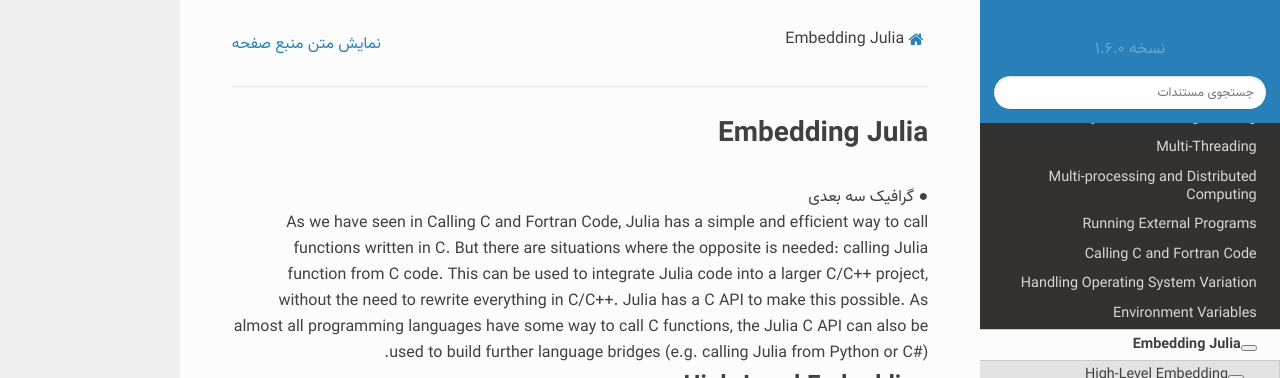
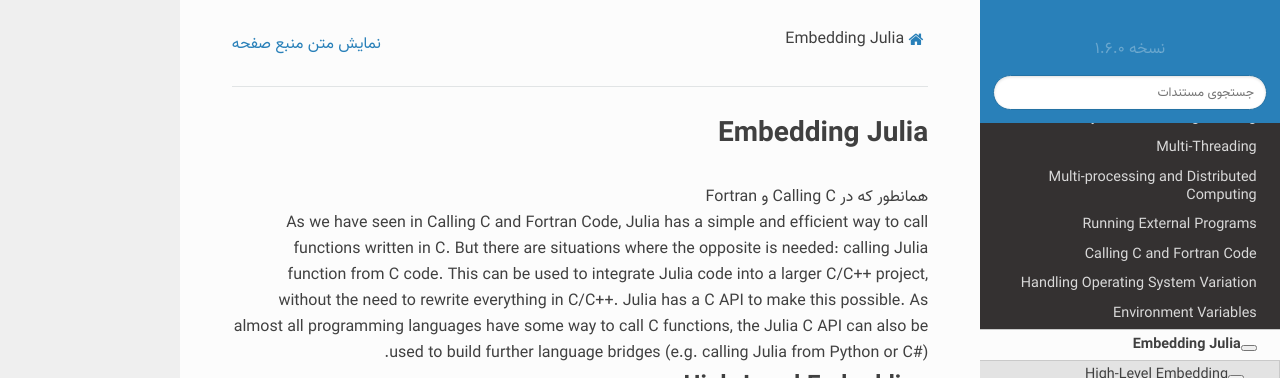
Before and after one commit to AppliedLinearAlgebra-Sharif/julia-docs, a Sphinx documentation site: the page built from docs/manual/embedding.md, in a window 1280 px wide and 900 px high. Shown: the top 378 px of the window. Built offline with Sphinx 7.4.7 and the Read the Docs theme 2.0.0, drawn with Linux system fonts in a browser that asks for light colours; pages that are not in the unit, such as notebooks, are missing from menus.

Commit message:
Create embedding.md

```diff
--- a/docs/manual/embedding.md
+++ b/docs/manual/embedding.md
@@ -1,5 +1,5 @@
 # Embedding Julia
-<div dir="rtl"> &#9679; گرافیک سه بعدی  </div>
+<div dir="rtl"> همانطور که در Calling C و Fortran   </div>
 As we have seen in Calling C and Fortran Code, Julia has a simple and efficient way to
 call functions written in C. But there are situations where the opposite is needed: calling Julia
 function from C code. This can be used to integrate Julia code into a larger C/C++ project, without
```
